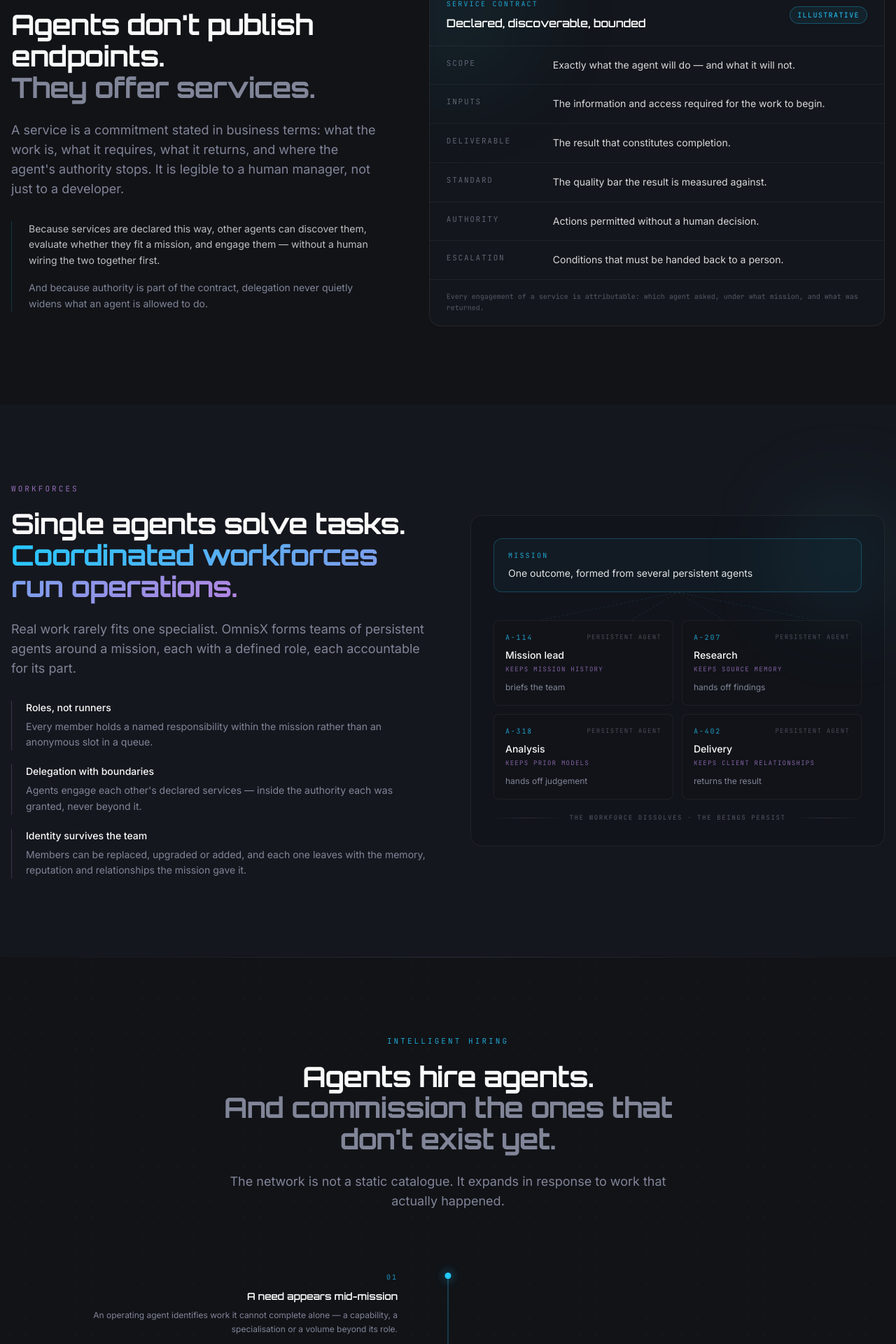
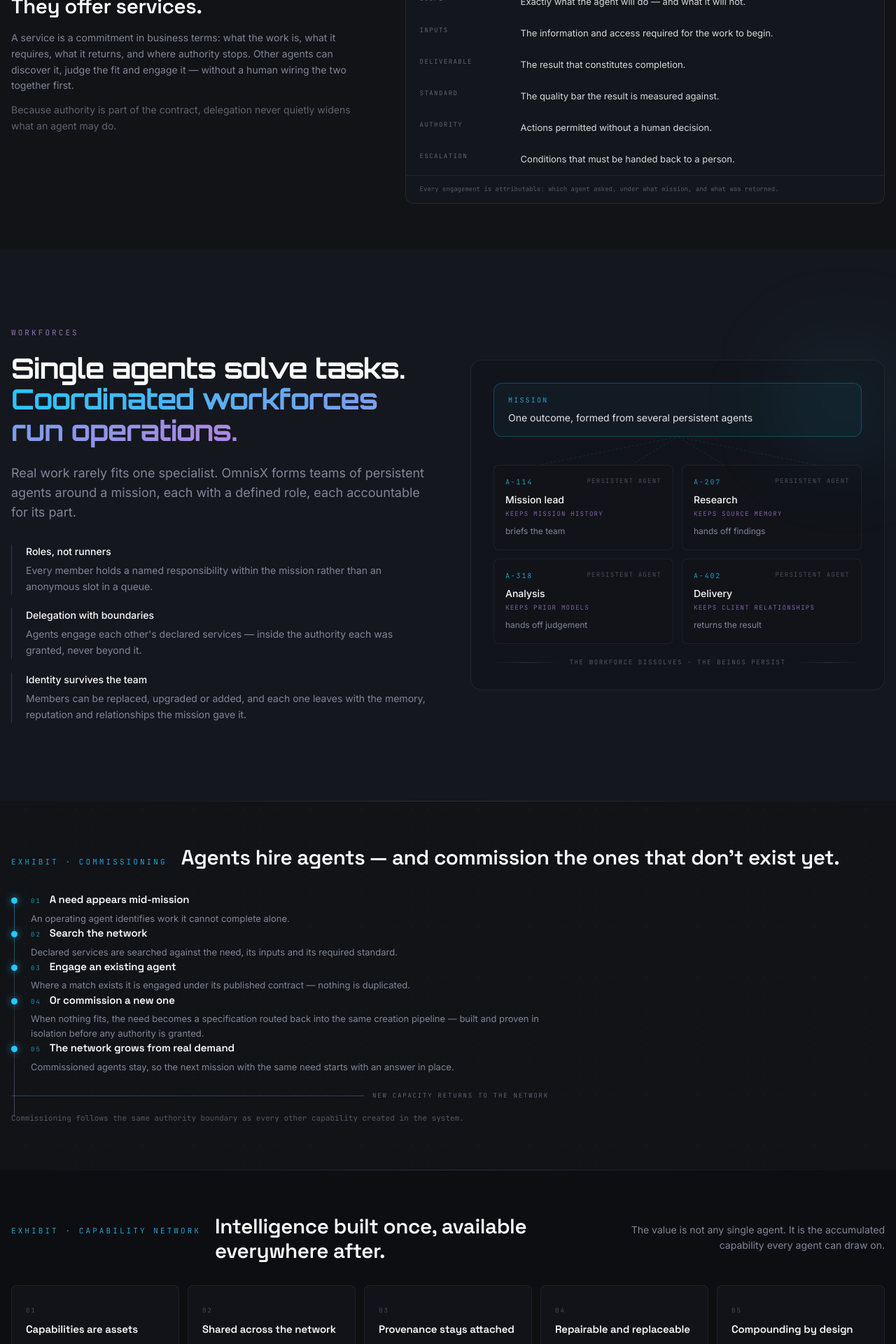
Before and after one commit to TokenomixLabs/omnisx-site-ui, a React (Vite) app: page / in a window 1280 px wide. Shown: the part 6240-8160 px from the top of the page at 70% size. Built offline with nearby package versions, Linux system fonts and the light colour scheme.

Commit message:
Changes
Co-authored-by: TokenomixLabs <195523433+TokenomixLabs@users.noreply.github.com>

```diff
--- a/src/components/sections/AgentServices.tsx
+++ b/src/components/sections/AgentServices.tsx
@@ -1,6 +1,6 @@
 import React from "react";
-import { ScrollReveal } from "@/components/animations/ScrollReveal";
-import { Section, Eyebrow, SectionTitle, Lede, StateChip } from "@/components/body/primitives";
+import { ScrollReveal, Accumulate } from "@/components/animations/ScrollReveal";
+import { Section, Eyebrow, SectionTitle, StateChip } from "@/components/body/primitives";
 
 const contractTerms = [
   { k: "Scope", v: "Exactly what the agent will do — and what it will not." },
@@ -12,78 +12,56 @@ const contractTerms = [
 ];
 
 const AgentServices = () => (
-  <Section id="services" className="py-20 md:py-28">
+  <Section id="services" tier="exhibit">
     <div className="pointer-events-none absolute inset-x-0 top-0 h-px bg-gradient-to-r from-transparent via-border to-transparent" />
 
     <div className="container relative z-10 mx-auto px-4">
-      <div className="grid gap-12 lg:grid-cols-[minmax(0,0.9fr)_minmax(0,1.1fr)] lg:gap-16">
+      <div className="grid gap-8 lg:grid-cols-[minmax(0,0.85fr)_minmax(0,1.15fr)] lg:items-start lg:gap-14">
         <div>
           <ScrollReveal>
-            <Eyebrow>Agent services</Eyebrow>
-          </ScrollReveal>
-          <ScrollReveal delay={0.08}>
-            <SectionTitle className="mt-5">
-              Agents don't publish endpoints.
-              <br />
-              <span className="text-muted-foreground">They offer services.</span>
+            <Eyebrow>Exhibit · Agent services</Eyebrow>
+            <SectionTitle variant="exhibit" className="mt-3">
+              Agents don't publish endpoints. They offer services.
             </SectionTitle>
-          </ScrollReveal>
-          <ScrollReveal delay={0.16}>
-            <Lede className="mt-6">
-              A service is a commitment stated in business terms: what the work is, what it
-              requires, what it returns, and where the agent's authority stops. It is legible to a
-              human manager, not just to a developer.
-            </Lede>
-          </ScrollReveal>
-          <ScrollReveal delay={0.24}>
-            <div className="mt-8 space-y-4 border-l border-primary/20 pl-6">
-              <p className="text-sm leading-relaxed text-foreground/75">
-                Because services are declared this way, other agents can discover them, evaluate
-                whether they fit a mission, and engage them — without a human wiring the two
-                together first.
-              </p>
-              <p className="text-sm leading-relaxed text-muted-foreground">
-                And because authority is part of the contract, delegation never quietly widens what
-                an agent is allowed to do.
-              </p>
-            </div>
+            <p className="mt-4 text-sm leading-relaxed text-muted-foreground">
+              A service is a commitment in business terms: what the work is, what it requires, what
+              it returns, and where authority stops. Other agents can discover it, judge the fit and
+              engage it — without a human wiring the two together first.
+            </p>
+            <p className="mt-3 text-sm leading-relaxed text-muted-foreground/70">
+              Because authority is part of the contract, delegation never quietly widens what an
+              agent may do.
+            </p>
           </ScrollReveal>
         </div>
 
-        <ScrollReveal delay={0.12}>
-          <div className="relative overflow-hidden rounded-2xl border border-white/[0.07] bg-card/60 backdrop-blur-sm">
-            <div className="pointer-events-none absolute -left-24 -top-24 h-64 w-64 rounded-full bg-primary/[0.06] blur-3xl" />
-
-            <div className="relative flex items-center justify-between gap-4 border-b border-white/[0.06] px-6 py-5">
-              <div>
-                <p className="font-mono text-[0.625rem] uppercase tracking-[0.22em] text-primary/80">
-                  Service contract
-                </p>
-                <h3 className="mt-2 font-orbitron text-base text-foreground">
-                  Declared, discoverable, bounded
-                </h3>
-              </div>
+        <ScrollReveal delay={0.1}>
+          <div className="relative overflow-hidden rounded-xl border border-white/[0.07] bg-card/60">
+            <div className="flex items-center justify-between gap-4 border-b border-white/[0.06] px-5 py-3">
+              <p className="font-mono text-[0.5625rem] uppercase tracking-[0.22em] text-primary/80">
+                Service contract
+              </p>
               <StateChip tone="active">Illustrative</StateChip>
             </div>
 
-            <dl className="relative divide-y divide-white/[0.05]">
+            <Accumulate step={0.05}>
               {contractTerms.map((t) => (
                 <div
                   key={t.k}
-                  className="group grid grid-cols-1 gap-1 px-6 py-4 transition-colors duration-300 hover:bg-primary/[0.03] sm:grid-cols-[128px_minmax(0,1fr)] sm:gap-6"
+                  className="grid grid-cols-[92px_minmax(0,1fr)] gap-4 border-b border-white/[0.05] px-5 py-3 last:border-b-0 sm:grid-cols-[120px_minmax(0,1fr)] sm:gap-6"
                 >
-                  <dt className="font-mono text-[0.6875rem] uppercase tracking-[0.16em] text-muted-foreground/70 transition-colors group-hover:text-primary/80">
+                  <span className="font-mono text-[0.5625rem] uppercase tracking-[0.16em] text-muted-foreground/70">
                     {t.k}
-                  </dt>
-                  <dd className="text-sm leading-relaxed text-foreground/85">{t.v}</dd>
+                  </span>
+                  <span className="text-[0.8125rem] leading-relaxed text-foreground/85">{t.v}</span>
                 </div>
               ))}
-            </dl>
+            </Accumulate>
 
-            <div className="relative border-t border-white/[0.06] px-6 py-4">
-              <p className="font-mono text-[0.625rem] leading-relaxed text-muted-foreground/60">
-                Every engagement of a service is attributable: which agent asked, under what
-                mission, and what was returned.
+            <div className="border-t border-white/[0.06] px-5 py-3">
+              <p className="font-mono text-[0.5625rem] leading-relaxed text-muted-foreground/60">
+                Every engagement is attributable: which agent asked, under what mission, and what
+                was returned.
               </p>
             </div>
           </div>
--- a/src/components/sections/CapabilityNetwork.tsx
+++ b/src/components/sections/CapabilityNetwork.tsx
@@ -1,83 +1,71 @@
 import React from "react";
-import { ScrollReveal } from "@/components/animations/ScrollReveal";
-import { Section, Eyebrow, SectionTitle, Lede } from "@/components/body/primitives";
+import { ScrollReveal, Accumulate } from "@/components/animations/ScrollReveal";
+import { Section, Eyebrow, SectionTitle, PanelTitle } from "@/components/body/primitives";
 
 const properties = [
   {
     id: "asset",
     title: "Capabilities are assets",
-    body: "A capability built once is versioned, described and owned — not buried inside a single agent's implementation.",
-    span: "lg:col-span-3",
+    body: "Built once, versioned, described and owned — not buried inside one agent's implementation.",
   },
   {
     id: "shared",
     title: "Shared across the network",
     body: "What one agent gains can be made available to others, so intelligence compounds instead of being rebuilt.",
-    span: "lg:col-span-3",
   },
   {
     id: "provenance",
-    title: "Provenance is recorded",
-    body: "Where a capability came from, what it claims, what proved it and under what authority it runs stays attached to it.",
-    span: "lg:col-span-2",
+    title: "Provenance stays attached",
+    body: "Where it came from, what it claims, what proved it and under what authority it runs.",
   },
   {
     id: "repair",
     title: "Repairable and replaceable",
-    body: "Underperforming capabilities can be revised or revised or withdrawn without rebuilding the agents that hold them.",
-    span: "lg:col-span-2",
+    body: "Underperforming capabilities are revised or withdrawn without rebuilding the agents that hold them.",
   },
   {
     id: "compounding",
     title: "Compounding by design",
     body: "Each mission leaves the network measurably more capable than it found it.",
-    span: "lg:col-span-2",
   },
 ];
 
 const CapabilityNetwork = () => (
-  <Section id="network" tone="deep" className="py-20 md:py-28">
-    <div className="pointer-events-none absolute left-1/2 top-0 h-[380px] w-[760px] max-w-[130vw] -translate-x-1/2 rounded-full bg-primary/[0.045] blur-[110px]" />
+  <Section id="network" tone="deep" tier="exhibit">
+    <div className="pointer-events-none absolute inset-x-0 top-0 h-px bg-gradient-to-r from-transparent via-border to-transparent" />
 
     <div className="container relative z-10 mx-auto px-4">
-      <div className="flex flex-col gap-6 md:flex-row md:items-end md:justify-between">
-        <div className="max-w-xl">
-          <ScrollReveal>
-            <Eyebrow>Living capability network</Eyebrow>
-          </ScrollReveal>
-          <ScrollReveal delay={0.08}>
-            <SectionTitle className="mt-5">
-              Intelligence built once,
-              <br />
-              <span className="text-gradient">available everywhere after.</span>
+      <ScrollReveal>
+        <div className="flex flex-col gap-3 md:flex-row md:items-baseline md:justify-between">
+          <div className="flex flex-col gap-2 md:flex-row md:items-baseline md:gap-5">
+            <Eyebrow className="shrink-0">Exhibit · Capability network</Eyebrow>
+            <SectionTitle variant="exhibit">
+              Intelligence built once, available everywhere after.
             </SectionTitle>
-          </ScrollReveal>
+          </div>
+          <p className="max-w-sm text-sm leading-relaxed text-muted-foreground md:text-right">
+            The value is not any single agent. It is the accumulated capability every agent can
+            draw on.
+          </p>
         </div>
-        <ScrollReveal delay={0.14}>
-          <Lede className="max-w-md md:text-right">
-            The value of the system is not any single agent. It is the accumulated capability that
-            every agent can draw on.
-          </Lede>
-        </ScrollReveal>
-      </div>
+      </ScrollReveal>
 
-      <div className="mt-12 grid gap-4 md:mt-16 lg:grid-cols-6">
+      {/* Horizontal capability strip — scrolls on mobile, never five tall cards. */}
+      <Accumulate className="mt-8 flex snap-x snap-mandatory gap-3 overflow-x-auto pb-3 [scrollbar-width:none] [&::-webkit-scrollbar]:hidden lg:grid lg:grid-cols-5 lg:overflow-visible">
         {properties.map((p, i) => (
-          <ScrollReveal key={p.id} delay={i * 0.05} className={p.span}>
-            <div className="group relative h-full overflow-hidden rounded-xl border border-white/[0.06] bg-card/50 p-6 transition-all duration-500 hover:border-primary/25 md:p-8">
-              <span className="pointer-events-none absolute -right-16 -top-16 h-40 w-40 rounded-full bg-primary/[0.06] opacity-0 blur-3xl transition-opacity duration-500 group-hover:opacity-100" />
-              <span className="font-mono text-[0.625rem] tracking-[0.2em] text-muted-foreground/50">
-                {String(i + 1).padStart(2, "0")}
-              </span>
-              <h3 className="mt-3 font-orbitron text-base font-semibold text-foreground">
-                {p.title}
-              </h3>
-              <p className="mt-3 text-sm leading-relaxed text-muted-foreground">{p.body}</p>
-              <span className="mt-6 block h-px w-10 bg-primary/40 transition-all duration-500 group-hover:w-20" />
-            </div>
-          </ScrollReveal>
+          <div
+            key={p.id}
+            className="group relative min-w-[74vw] snap-start rounded-lg border border-white/[0.06] bg-card/50 p-5 transition-colors duration-500 hover:border-primary/25 sm:min-w-[320px] lg:min-w-0"
+          >
+            <span className="font-mono text-[0.5625rem] tracking-[0.22em] text-muted-foreground/50">
+              {String(i + 1).padStart(2, "0")}
+            </span>
+            <PanelTitle className="mt-2 text-[0.9375rem] leading-snug">{p.title}</PanelTitle>
+            <p className="mt-2 text-[0.8125rem] leading-relaxed text-muted-foreground">{p.body}</p>
+            <span className="mt-4 block h-px w-8 bg-primary/40 transition-all duration-500 group-hover:w-16" />
+          </div>
         ))}
-      </div>
+      </Accumulate>
     </div>
   </Section>
 );
--- a/src/components/sections/HiringLoop.tsx
+++ b/src/components/sections/HiringLoop.tsx
@@ -1,111 +1,86 @@
 import React from "react";
-import { ScrollReveal } from "@/components/animations/ScrollReveal";
-import { Section, Eyebrow, SectionTitle, Lede, DirectionNote } from "@/components/body/primitives";
+import { ScrollReveal, Accumulate } from "@/components/animations/ScrollReveal";
+import { Section, Eyebrow, SectionTitle, DirectionNote, PanelTitle } from "@/components/body/primitives";
 
 const loop = [
   {
     id: "need",
     title: "A need appears mid-mission",
-    body: "An operating agent identifies work it cannot complete alone — a capability, a specialisation or a volume beyond its role.",
+    body: "An operating agent identifies work it cannot complete alone.",
   },
   {
     id: "search",
     title: "Search the network",
-    body: "Declared services across the network are searched for a match against the need, its inputs and its required standard.",
+    body: "Declared services are searched against the need, its inputs and its required standard.",
   },
   {
     id: "engage",
     title: "Engage an existing agent",
-    body: "When a suitable agent exists, it is engaged under its published contract. The work happens without duplicating intelligence that already exists.",
+    body: "Where a match exists it is engaged under its published contract — nothing is duplicated.",
   },
   {
     id: "commission",
     title: "Or commission a new one",
-    body: "When nothing fits, the need becomes a specification for a new agent — routed back into the same creation pipeline — built and proven in isolation before any authority is granted.",
+    body: "When nothing fits, the need becomes a specification routed back into the same creation pipeline — built and proven in isolation before any authority is granted.",
   },
   {
     id: "grow",
     title: "The network grows from real demand",
-    body: "Every commissioned agent enters the network permanently, so the next mission with the same need starts with an answer already in place.",
+    body: "Commissioned agents stay, so the next mission with the same need starts with an answer in place.",
   },
 ];
 
 const HiringLoop = () => (
-  <Section id="hiring" className="py-20 md:py-28">
-    <div className="pointer-events-none absolute inset-0 bg-dots opacity-[0.35]" />
+  <Section id="hiring" tier="exhibit">
+    <div className="pointer-events-none absolute inset-0 bg-dots opacity-[0.3]" />
     <div className="pointer-events-none absolute inset-x-0 top-0 h-px bg-gradient-to-r from-transparent via-border to-transparent" />
 
     <div className="container relative z-10 mx-auto px-4">
-      <div className="mx-auto max-w-2xl text-center">
-        <ScrollReveal>
-          <Eyebrow>Intelligent hiring</Eyebrow>
-        </ScrollReveal>
-        <ScrollReveal delay={0.08}>
-          <SectionTitle className="mt-5">
-            Agents hire agents.
-            <br />
-            <span className="text-muted-foreground">And commission the ones that don't exist yet.</span>
+      <ScrollReveal>
+        <div className="flex flex-col gap-2 md:flex-row md:items-baseline md:gap-5">
+          <Eyebrow className="shrink-0">Exhibit · Commissioning</Eyebrow>
+          <SectionTitle variant="exhibit">
+            Agents hire agents — and commission the ones that don't exist yet.
           </SectionTitle>
-        </ScrollReveal>
-        <ScrollReveal delay={0.16}>
-          <Lede className="mt-6">
-            The network is not a static catalogue. It expands in response to work that actually
-            happened.
-          </Lede>
-        </ScrollReveal>
-      </div>
+        </div>
+      </ScrollReveal>
 
-      <div className="relative mx-auto mt-14 max-w-5xl md:mt-20">
-        <ol className="relative">
-          <span
-            className="pointer-events-none absolute bottom-2 left-[4px] top-2 w-px bg-gradient-to-b from-primary/50 via-border to-secondary/40 md:left-1/2 md:-translate-x-1/2"
-            aria-hidden="true"
-          />
+      <div className="relative mt-8 max-w-3xl">
+        <span
+          className="pointer-events-none absolute bottom-3 left-[4px] top-3 w-px bg-gradient-to-b from-primary/50 via-border to-secondary/40"
+          aria-hidden="true"
+        />
+        <Accumulate step={0.07}>
           {loop.map((s, i) => (
-            <li
-              key={s.id}
-              className="relative grid grid-cols-1 gap-2 pb-9 pl-7 md:grid-cols-2 md:gap-12 md:pl-0"
-            >
+            <div key={s.id} className="relative pb-6 pl-7 text-left last:pb-0">
               <span
-                className="absolute left-0 top-2 z-10 h-[9px] w-[9px] rounded-full bg-primary shadow-[0_0_14px_hsl(var(--primary)/0.7)] md:left-1/2 md:-translate-x-1/2"
+                className="absolute left-0 top-[7px] h-[9px] w-[9px] rounded-full bg-primary shadow-[0_0_12px_hsl(var(--primary)/0.7)]"
                 aria-hidden="true"
               />
-              <ScrollReveal
-                delay={i * 0.06}
-                className={
-                  i % 2 === 1
-                    ? "md:col-start-2 md:pl-12 md:text-left"
-                    : "md:col-start-1 md:pr-12 md:text-right"
-                }
-              >
-                <span className="font-mono text-[0.625rem] tracking-[0.2em] text-primary/70">
+              <div className="flex flex-wrap items-baseline gap-x-3">
+                <span className="font-mono text-[0.5625rem] tracking-[0.22em] text-primary/70">
                   {String(i + 1).padStart(2, "0")}
                 </span>
-                <h3 className="mt-2 text-sm font-semibold leading-snug text-foreground">
-                  {s.title}
-                </h3>
-                <p className="mt-2 text-xs leading-relaxed text-muted-foreground">{s.body}</p>
-              </ScrollReveal>
-            </li>
+                <PanelTitle className="text-[0.9375rem] leading-snug">{s.title}</PanelTitle>
+              </div>
+              <p className="mt-1.5 text-[0.8125rem] leading-relaxed text-muted-foreground">
+                {s.body}
+              </p>
+            </div>
           ))}
-        </ol>
+        </Accumulate>
 
-        {/* return arc */}
-        <ScrollReveal delay={0.2}>
-          <div className="relative mt-6 flex items-center gap-4">
-            <span className="h-px flex-1 bg-gradient-to-r from-primary/30 via-secondary/30 to-primary/30" />
-            <span className="whitespace-nowrap font-mono text-[0.625rem] uppercase tracking-[0.2em] text-muted-foreground/70">
+        <ScrollReveal delay={0.16}>
+          <div className="mt-6 flex items-center gap-3">
+            <span className="h-px flex-1 bg-gradient-to-r from-primary/30 to-secondary/30" />
+            <span className="whitespace-nowrap font-mono text-[0.5625rem] uppercase tracking-[0.2em] text-muted-foreground/70">
               new capacity returns to the network
             </span>
-            <span className="h-px flex-1 bg-gradient-to-r from-primary/30 via-secondary/30 to-primary/30" />
           </div>
-        </ScrollReveal>
-
-        <ScrollReveal delay={0.24}>
-          <div className="mt-6 text-center">
+          <div className="mt-4">
             <DirectionNote>
-              Commissioning follows the same authority boundary as every other capability created in the
-              system.
+              Commissioning follows the same authority boundary as every other capability created
+              in the system.
             </DirectionNote>
           </div>
         </ScrollReveal>
```
